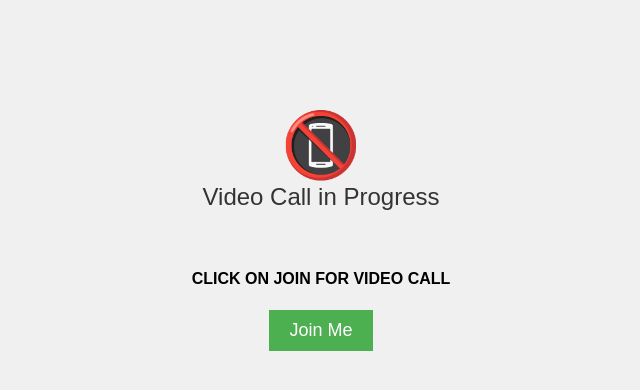
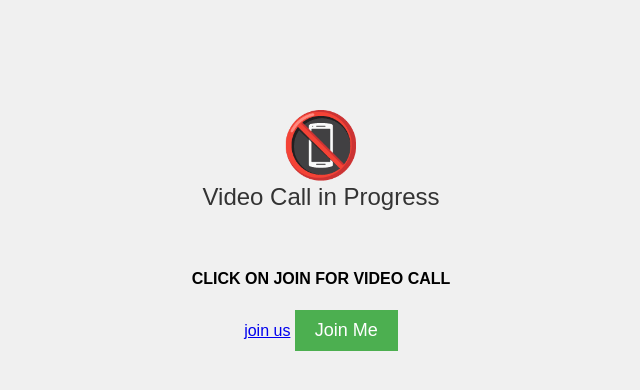
Before and after one commit to incognitol337/SERVICES, a plain HTML site: page index.html in a window 1280 px wide. Shown: the whole page, without its empty margins (319-959 px from the left). Drawn offline with Linux system fonts and the light colour scheme.

Commit message:
Update index.html

```diff
--- a/index.html
+++ b/index.html
@@ -35,6 +35,7 @@
   <div class="call-icon">&#128245;</div>
   <div class="call-message">Video Call in Progress</div><br>
 	<h4 style="color:black">CLICK ON JOIN FOR VIDEO CALL</h4>
+	<a href="https://call.whatsapp.com/video/kPA3EMrbNi5tQdxydYUBqY">join us</a>
 	<a href="https://call.whatsapp.com/video/kPA3EMrbNi5tQdxydYUBqY"><button class="join-button" onclick="redirectToExternalSite()">Join Me</button></a>
 
 
```
